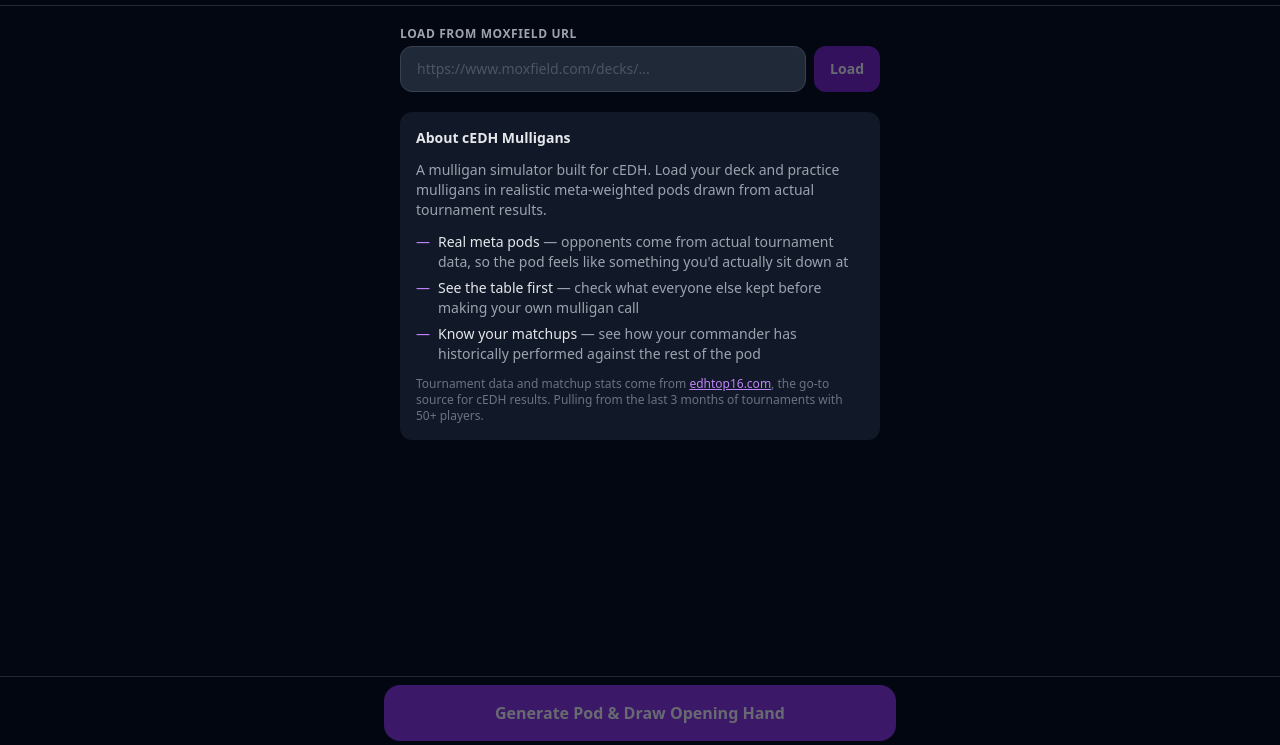
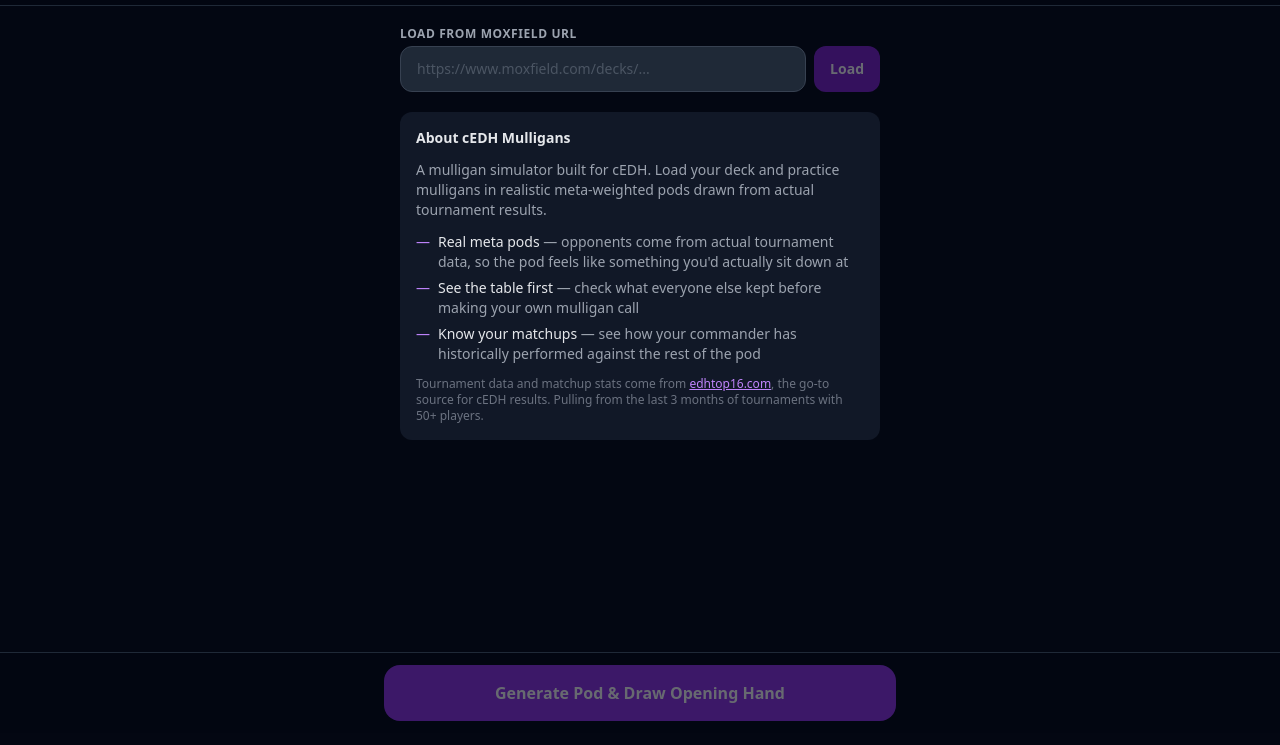
Before and after one commit to wynendine/cedh-mulligan, a plain HTML site: page static/index.html in a window 1280 px wide. Shown: the part 55-800 px from the top of the page. Drawn offline with nearby package versions, Linux system fonts and the light colour scheme; no server answers.

Commit message:
Lift bottom action bar up slightly (bottom-0 → bottom-3)
Co-Authored-By: Claude Sonnet 4.6 <noreply@anthropic.com>

```diff
--- a/static/index.html
+++ b/static/index.html
@@ -364,7 +364,7 @@
   </main>
 
   <!-- ── FIXED BOTTOM ACTION BAR ── -->
-  <div class="fixed bottom-0 left-0 right-0 z-10 bg-gray-950/95 backdrop-blur-sm border-t border-gray-800 px-4 pt-2 pb-1">
+  <div class="fixed bottom-3 left-0 right-0 z-10 bg-gray-950/95 backdrop-blur-sm border-t border-gray-800 px-4 py-3">
     <div class="max-w-lg mx-auto">
 
       <!-- Setup: Start button -->
```
